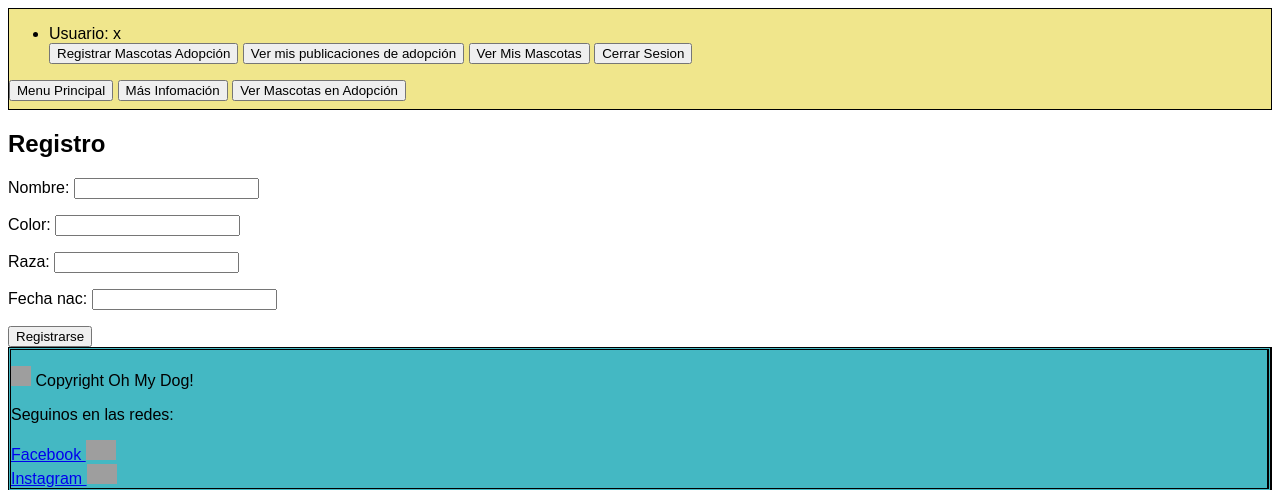
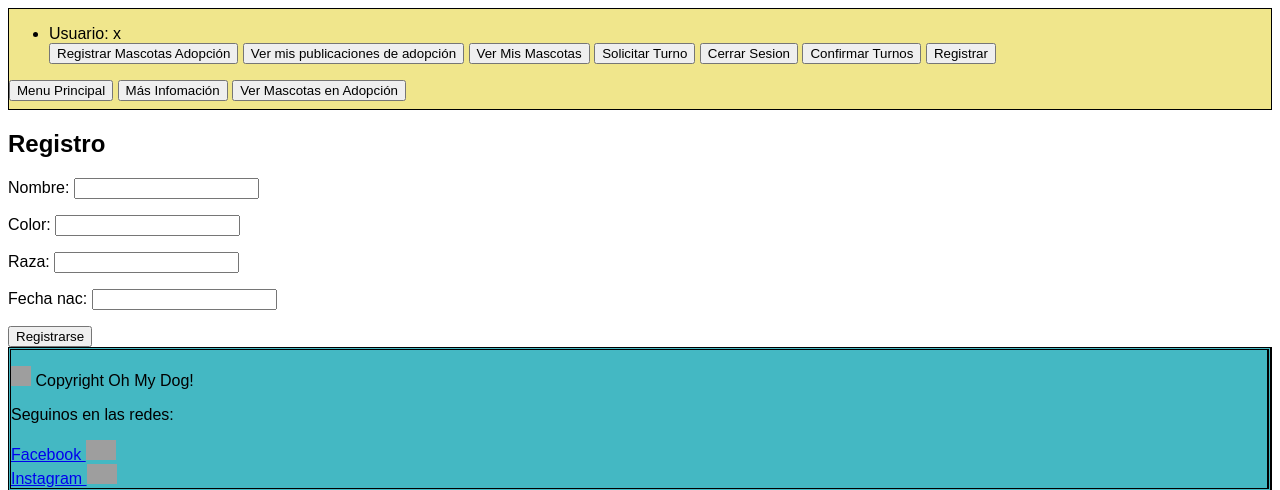
Before and after one commit to dome0luis0valentin/OhMyDog, a Django app: page /registrar_adopcion/ in a window 1280 px wide. Shown: the top 490 px of the page. Run offline with Django 4.2, Linux system fonts and the light colour scheme; a user stored in the database is signed in; grey boxes are pictures that could not be loaded.

Commit message:
Agrego solicitar turno y ver turnos pendientes

```diff
--- a/main/form.py
+++ b/main/form.py
@@ -1,6 +1,6 @@
 from django import forms
 
-from .models import Cliente, Persona, Mascota_Adopcion, Mascota
+from .models import Cliente, Persona, Mascota_Adopcion, Mascota, Turno
 
 from django.contrib.auth.forms import UserCreationForm
 
@@ -26,6 +26,17 @@ class MascotaForm(forms.ModelForm):
         self.fields['raza'].required = True
         self.fields['fecha_nac'].required = True
         self.fields['foto'].required = False
+
+class TurnoForm(forms.ModelForm):
+    class Meta:
+        model = Turno
+        fields = ('fecha', 'banda_horaria', 'motivo')
+
+    def __init__(self, *args, **kwargs):
+        super(TurnoForm, self).__init__(*args, **kwargs)
+        self.fields['fecha'].required = True
+        self.fields['banda_horaria'].required = True
+        self.fields['motivo'].required = True
 
 
 
--- a/main/models.py
+++ b/main/models.py
@@ -92,10 +92,24 @@ class Turno(models.Model):
     asistio = models.BooleanField()
     motivo= models.CharField(max_length=50)
     aceptado= models.BooleanField()
-    turnos= models.ForeignKey(Cliente,on_delete=models.CASCADE)
+    cliente= models.ForeignKey(Cliente,on_delete=models.CASCADE)
+
+    BANDA_HORARIA = (
+        ('M', 'Mañana'),
+        ('T', 'Tarde'),
+    )
+
+    banda_horaria = models.CharField(max_length=1, choices=BANDA_HORARIA, default='M', help_text='Horario en el que puede ir a la veterinaria mañana(7 AM - 12 PM) o tarde (12 PM a 6 PM')
+
 
     def __str__(self) -> str:
-        return self.fecha
+        return str(self.fecha.day)+"/"+str(self.fecha.month)
+
+    def get_absolute_url(self):
+        """
+        Devuelve la url para acceder a una instancia particular del modelo.
+        """
+        return "http://127.0.0.1:8000/confirmar_turnos/"+str(self.id)
 
 class Campana(models.Model):
     id = models.AutoField(primary_key=True)
--- a/main/urls.py
+++ b/main/urls.py
@@ -22,15 +22,18 @@ urlpatterns = [
     path('registrar_mascota/', views.registrar_mascota, name='registrar mascota'),
     path('lista_mascota/', views.lista_mascota, name="lista_mascota"),
     path('mascotas/<int:pk>', views.MascotaDetailView.as_view(), name='detalle de mascota'),
+    path('detalle_mascota_view/<int:id>',views.detalle_mascota, name="detalle_mascota_view"),
+    path('ver_mis_mascotas/', views.MascotaListView.as_view(), name='Ver mis Mascotas'),
+    path('ver_mis_mascotas/<int:pk>', views.MascotaDetailView.as_view(), name='detalle de mis mascota'),
 
-    path('detalle_mascota_view/<int:id>',views.detalle_mascota, name="detalle_mascota_view"),
     path('adopcion/<int:pk>', views.AdopcionDetailView.as_view(), name='detalle de mascota'),
     path('adopcion/', views.AdopcionListView.as_view(), name='adopciones'),
     path('ver_mis_adopciones/', views.MisAdopcionesListView.as_view(), name='ver mis adopciones'),
-
     path('registrar_adopcion/', views.registrar_adopcion, name='registrar adopcion'),
 
-    path('ver_mis_mascotas/', views.MascotaListView.as_view(), name='Ver mis Mascotas'),
-    path('ver_mis_mascotas/<int:pk>', views.MascotaDetailView.as_view(), name='detalle de mis mascota'),
+    path('solicitar_turno/', views.solicitar_turno, name='solicitar turno'),
+    path('confirmar_turnos/', views.TurnosListView.as_view(), name='confirmar turnos'),
+    path('confirmar_turnos/<int:pk>', views.TurnoDetailView.as_view(), name='detalle de turno'),
+
 
 ]
--- a/main/views.py
+++ b/main/views.py
@@ -1,11 +1,11 @@
 from typing import Any
-
+from django.views import generic
 from django.db.models.query import QuerySet
 from django.shortcuts import render
 from django.contrib.auth.decorators import login_required
 
-from .models import Mascota, Cliente, Mascota_Adopcion
-from .form import UsuarioForm, MascotaAdopcionForm, MascotaForm
+from .models import Mascota, Cliente, Mascota_Adopcion, Turno
+from .form import UsuarioForm, MascotaAdopcionForm, MascotaForm, TurnoForm
 from django.contrib.auth.views import LoginView
 from django.contrib.auth.mixins import LoginRequiredMixin
 
@@ -177,9 +177,12 @@ def detalle_mascota(request, pk=None):
     return render(request, "menu_item.html", {"menu_item": menu_item})
     """
 
+
+
+
+
+
 #SECCION DE LISTAS
-from django.views import generic
-
 #LoginRequiredMixin,
 #login_url = '/accounts/login/'
 #redirect_field_name = 'redirect_to'
@@ -217,6 +220,24 @@ class MisAdopcionesListView(generic.ListView):
     queryset = get_queryset
 
     template_name = 'mis_adopciones/lista_mis_adopciones.html'  # Specify your own template name/location
+
+class TurnosListView(generic.ListView):
+
+    # Modelo al que le va a consultar los datos
+    model = Turno
+
+    #Tu propio nombre para el template
+    context_object_name = 'lista_de_turnos_pendientes'
+
+    #Metodo que devuelve los turnos sin confirmar
+    def get_queryset(self):
+        return Turno.objects.all()
+
+    queryset = get_queryset
+
+    #Especifica el lugar del template
+    template_name = 'turnos/lista_de_turnos_pendientes.html'
+
 
 
 
@@ -256,6 +277,24 @@ class MascotaDetailView(generic.DetailView):
             request,
             'main/templates/mis_mascotas/detalle_mascota.html',
             context={'mascota':mascota_id}
+        )
+
+class TurnoDetailView(generic.DetailView):
+    model = Turno
+    template_name = 'turnos/detalle.html'  # Specify your own template name/location
+
+    def turno_detail_view(request,pk):
+        try:
+            turno_id=Turno.objects.get(pk=pk)
+        except Turno.DoesNotExist:
+            raise Http404("Esta mascota no esta registrada")
+
+        #book_id=get_object_or_404(Book, pk=pk)
+
+        return render(
+            request,
+            'main/templates/turnos/detalle.html',
+            context={'mascota':turno_id}
         )
 
 @login_required
@@ -306,3 +345,35 @@ def registrar_mascota(request):
     context = {'form':form, 'titulo': "Registro de Mascota"}
 
     return render(request, "registro.html", context)
+
+@login_required
+def solicitar_turno(request):
+    form = TurnoForm()
+    if request.method == "POST":
+        form = TurnoForm(request.POST)
+        if form.is_valid():
+
+            turno = form.save(commit=False)
+
+            #Aca obtengo el dueño al que pertenece el usuario
+            turno.cliente = Cliente.objects.filter(usuario__email=request.user.email)[0] # asignar el valor adicional al campo correspondiente
+
+            turno.asistio = False
+
+            turno.aceptado = False
+            # guardar el objeto en la base de datos
+
+            #AGREGAR A FORM LOS DATOS DEL USUARIO
+            turno.save()
+            print("\nSe registro el turno")
+            #ACA SE REGISTRA EN LA BASE DE DATOS PERO HAY QUE AGREGAR DATOS DE USUARIO
+
+            return redirect("main")
+        else:
+            print("\nNo se registro el turno")
+            messages.info(request, 'Algo salio mal')
+            return redirect('solicitar turno')
+
+    context = {'form':form, 'titulo': "Solicitud de Turno"}
+
+    return render(request, "registro.html", context)
--- a/templates/partials/_header.html
+++ b/templates/partials/_header.html
@@ -41,6 +41,10 @@
                     <input type="submit" value="Ver Mis Mascotas" />
                 </form>
 
+                <form style="display:inline-block; border: teal;" action="http://127.0.0.1:8000/solicitar_turno/">
+                    <input type="submit" value="Solicitar Turno" />
+                </form>
+
                 <form style="display: inline-block;" action="http://127.0.0.1:8000/cerrar_sesion/">
                     <input type="submit" value="Cerrar Sesion" />
                 </form>
@@ -54,12 +58,19 @@
 
 
 
-               {%if user.is_admin%}
-                <form style="display: inline-block;" action="http://127.0.0.1:8000/registro/">
-                    <input type="submit" value="Registrar" />
-                </form>
-                {%endif%}
+                    <form style="display: inline-block;" action="http://127.0.0.1:8000/confirmar_turnos/">
+                        <input type="submit" value="Confirmar Turnos" />
+                    </form>
+
+                    <form style="display: inline-block;" action="http://127.0.0.1:8000/registro/">
+                        <input type="submit" value="Registrar" />
+                    </form>
+
+
+
             </ul>
+
+
 
             <!--FUNCIONALIDAD EN COMUN-->
 
```
Also changed, not shown: main/templates/turnos/detalle.html (added, +18 -0 lines), main/templates/turnos/lista_de_turnos_pendientes.html (added, +27 -0 lines), templates/solicitar_turno.html (added, +12 -0 lines), db.sqlite3, main/migrations/0004_rename_turnos_turno_cliente_turno_banda_horaria.py (added).
